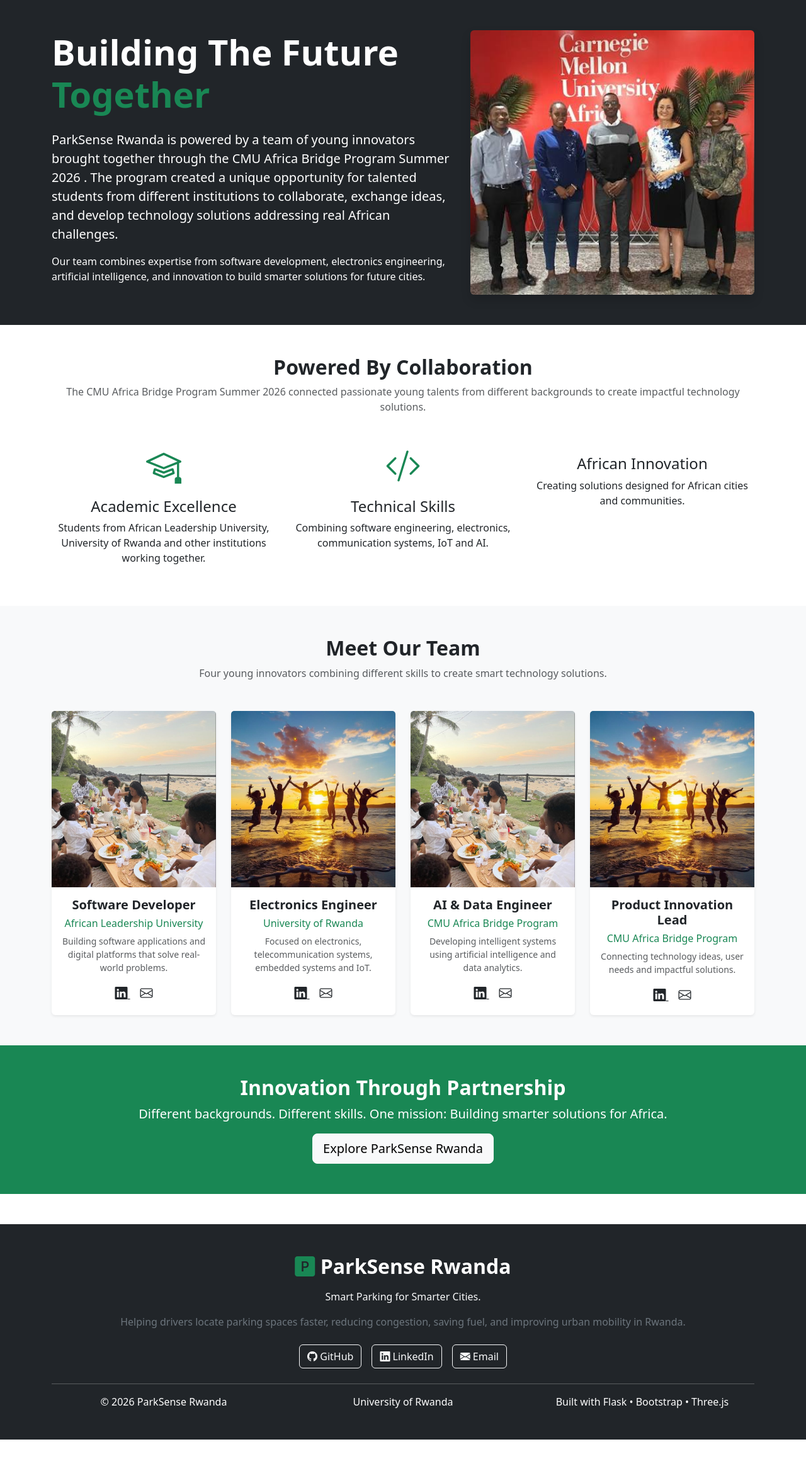
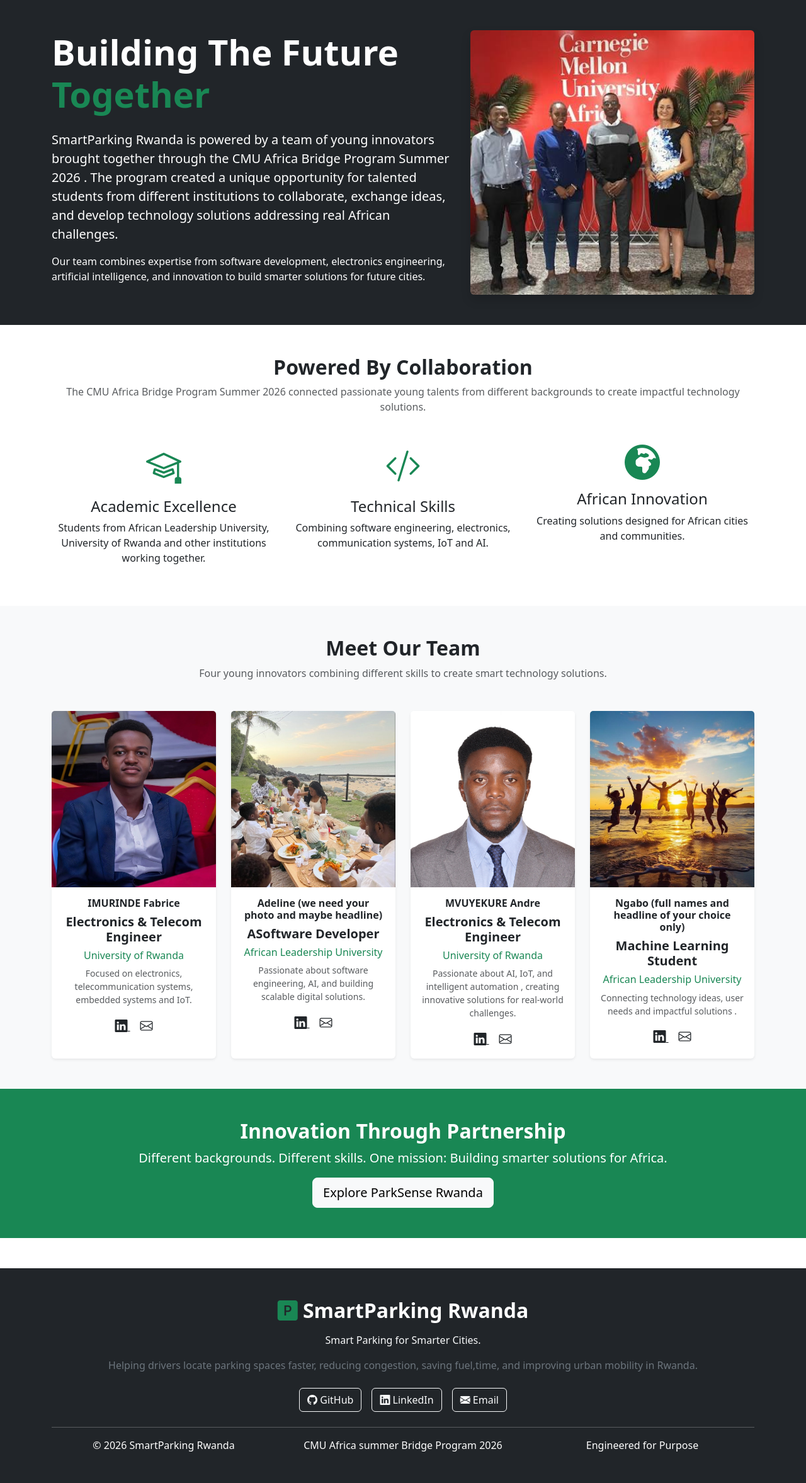
Before and after one commit to MVUYEKURE-Andre/SmartParking-smart-parking-system, a Flask app: page /team in a window 1280 px wide. Shown: the part 86-2441 px from the top of the page at 63% size. Before the commit the page ends 2372 px from the top, so only its background shows below. Run offline with Flask 3, Linux system fonts and the light colour scheme.

Commit message:
Update navigation and base template for SmartPark website

```diff
--- a/templates/base.html
+++ b/templates/base.html
@@ -6,7 +6,7 @@
     <meta charset="UTF-8">
     <meta name="viewport" content="width=device-width, initial-scale=1">
 
-    <title>ParkSense Rwanda</title>
+    <title>SmartParking Rwanda</title>
 
     <link rel="stylesheet"
           href="{{ url_for('static', filename='css/style.css') }}">
@@ -16,6 +16,8 @@
 
     <link rel="stylesheet"
           href="https://cdn.jsdelivr.net/npm/bootstrap-icons@1.13.1/font/bootstrap-icons.min.css">
+  <link rel="stylesheet"
+      href="https://cdnjs.cloudflare.com/ajax/libs/font-awesome/6.7.2/css/all.min.css">
 
 </head>
 
@@ -134,7 +136,7 @@
 
                 <i class="bi bi-p-square-fill text-success"></i>
 
-                ParkSense Rwanda
+                SmartParking Rwanda
 
             </h2>
 
@@ -148,7 +150,7 @@
 
                 Helping drivers locate parking spaces faster,
                 reducing congestion,
-                saving fuel,
+                saving fuel,time,
                 and improving urban mobility in Rwanda.
 
             </p>
@@ -157,7 +159,7 @@
 
         <div class="d-flex justify-content-center gap-3 flex-wrap my-4">
 
-            <a href="https://github.com/"
+            <a href="https://github.com/MVUYEKURE-Andre/SmartParking-smart-parking-system"
                target="_blank"
                class="btn btn-outline-light">
 
@@ -167,7 +169,7 @@
 
             </a>
 
-            <a href="https://linkedin.com/"
+            <a href="https://www.linkedin.com/in/andre-mvuyekure/"
                target="_blank"
                class="btn btn-outline-light">
 
@@ -196,19 +198,20 @@
 
                 © <span id="year"></span>
 
-                ParkSense Rwanda
+                SmartParking Rwanda
 
             </div>
 
             <div class="col-md-4">
 
-                University of Rwanda
+                CMU Africa summer Bridge Program 2026
 
             </div>
 
             <div class="col-md-4">
 
-                Built with Flask • Bootstrap • Three.js
+<!--                Built with Flask • Bootstrap • Three.js-->
+                Engineered for Purpose
 
             </div>
 
--- a/templates/team.html
+++ b/templates/team.html
@@ -29,7 +29,7 @@
 
                 <p class="lead mt-4">
 
-                    ParkSense Rwanda is powered by a team of young
+                    SmartParking Rwanda is powered by a team of young
                     innovators brought together through the
 
                     <strong>
@@ -55,8 +55,6 @@
 
 
             </div>
-
-
 
 
             <!-- IMAGE SIDE -->
@@ -85,10 +83,6 @@
 
 
 </section>
-
-
-
-
 
 
 <!-- ================= CMU PROGRAM IMPACT ================= -->
@@ -122,10 +116,7 @@
         </div>
 
 
-
-
         <div class="row text-center">
-
 
 
             <div class="col-md-4">
@@ -153,9 +144,6 @@
             </div>
 
 
-
-
-
             <div class="col-md-4">
 
 
@@ -181,15 +169,10 @@
             </div>
 
 
-
-
-
             <div class="col-md-4">
 
-
-<i class="bi bi-globe-africa display-4 text-success"></i>
-
-
+                <!--                <i class="bi bi-lightbulb display-4 text-success"></i>-->
+                <i class="fa-solid fa-earth-africa display-4 text-success"></i>
                 <h4 class="mt-3">
 
                     African Innovation
@@ -208,7 +191,6 @@
             </div>
 
 
-
         </div>
 
 
@@ -218,15 +200,7 @@
 </section>
 
 
-
-
-
-
-
-
-
 <!-- ================= TEAM MEMBERS ================= -->
-
 
 
 <section class="bg-light py-5">
@@ -256,16 +230,74 @@
         </div>
 
 
-
-
-
         <div class="row g-4">
 
 
+            <!-- ================= MEMBER 1 ================= -->
 
 
+            <div class="col-md-6 col-lg-3">
 
-<!-- ================= MEMBER 1 ================= -->
+
+                <div class="card shadow-sm border-0 h-100">
+
+
+                    <img src="{{ url_for('static',
+filename='images/ifab.jpeg') }}"
+                         class="card-img-top"
+                         style="
+height:280px;
+object-fit:cover;">
+
+
+                    <div class="card-body text-center">
+
+                        <h6 class="fw-bold"> IMURINDE Fabrice</h6>
+                        <h5 class="fw-bold">
+
+                            Electronics & Telecom Engineer
+
+                        </h5>
+
+
+                        <h6 class="text-success">
+
+                            University of Rwanda
+
+                        </h6>
+
+
+                        <p class="text-muted small">
+                            Focused on electronics, telecommunication systems,
+                            embedded systems and IoT.
+
+                        </p>
+
+
+                        <a href="#" class="text-dark me-3">
+
+                            <i class="bi bi-linkedin fs-5"></i>
+
+                        </a>
+
+
+                        <a href="#" class="text-dark">
+
+                            <i class="bi bi-envelope fs-5"></i>
+
+                        </a>
+
+
+                    </div>
+
+
+                </div>
+
+
+            </div>
+
+
+            <!-- ================= MEMBER 2 ================= -->
 
 
             <div class="col-md-6 col-lg-3">
@@ -282,13 +314,12 @@
 object-fit:cover;">
 
 
-
                     <div class="card-body text-center">
-
+                        <h6 class="fw-bold"> Adeline (we need your photo and maybe headline)</h6>
 
                         <h5 class="fw-bold">
 
-Software Developer
+                            ASoftware Developer
 
                         </h5>
 
@@ -302,12 +333,10 @@
 
                         <p class="text-muted small">
 
-Building software applications and
-digital platforms that solve real-world
-problems.
+                            Passionate about software engineering,
+                            AI, and building scalable digital solutions.
 
                         </p>
-
 
 
                         <a href="#" class="text-dark me-3">
@@ -324,7 +353,6 @@
                         </a>
 
 
-
                     </div>
 
 
@@ -334,15 +362,7 @@
             </div>
 
 
-
-
-
-
-
-
-
-<!-- ================= MEMBER 2 ================= -->
-
+            <!-- ================= MEMBER 3 ================= -->
 
 
             <div class="col-md-6 col-lg-3">
@@ -352,21 +372,20 @@
 
 
                     <img src="{{ url_for('static',
-filename='images/kumazi.jpg') }}"
+filename='images/Andre.jpeg') }}"
                          class="card-img-top"
                          style="
 height:280px;
 object-fit:cover;">
 
 
-
                     <div class="card-body text-center">
 
-
+                        <h6 class="fw-bold"> MVUYEKURE Andre</h6>
                         <h5 class="fw-bold">
 
-Electronics Engineer
-
+                            <!--                            ETE Student-->
+                            Electronics & Telecom Engineer
                         </h5>
 
 
@@ -379,12 +398,11 @@
 
                         <p class="text-muted small">
 
-Focused on electronics,
-telecommunication systems,
-embedded systems and IoT.
+                            Passionate about AI, IoT, and
+                            intelligent automation
+                            , creating innovative solutions for real-world challenges.
 
                         </p>
-
 
 
                         <a href="#" class="text-dark me-3">
@@ -401,7 +419,6 @@
                         </a>
 
 
-
                     </div>
 
 
@@ -409,89 +426,6 @@
 
 
             </div>
-
-
-
-
-
-
-
-
-
-<!-- ================= MEMBER 3 ================= -->
-
-
-<div class="col-md-6 col-lg-3">
-
-
-<div class="card shadow-sm border-0 h-100">
-
-
-<img src="{{ url_for('static',
-filename='images/dinner.jpg') }}"
-class="card-img-top"
-style="
-height:280px;
-object-fit:cover;">
-
-
-
-<div class="card-body text-center">
-
-
-<h5 class="fw-bold">
-
-AI & Data Engineer
-
-</h5>
-
-
-<h6 class="text-success">
-
-CMU Africa Bridge Program
-
-</h6>
-
-
-<p class="text-muted small">
-
-Developing intelligent systems
-using artificial intelligence
-and data analytics.
-
-</p>
-
-
-
-<a href="#" class="text-dark me-3">
-
-<i class="bi bi-linkedin fs-5"></i>
-
-</a>
-
-
-<a href="#" class="text-dark">
-
-<i class="bi bi-envelope fs-5"></i>
-
-</a>
-
-
-
-</div>
-
-
-</div>
-
-
-</div>
-
-
-
-
-
-
-
 
 
             <!-- ================= MEMBER 4 ================= -->
@@ -511,20 +445,20 @@
 object-fit:cover;">
 
 
-
                     <div class="card-body text-center">
 
+                        <h6 class="fw-bold">Ngabo (full names and headline of your choice only)</h6>
 
                         <h5 class="fw-bold">
 
-Product Innovation Lead
+                            Machine Learning Student
 
                         </h5>
 
 
                         <h6 class="text-success">
 
-CMU Africa Bridge Program
+                            African Leadership University
 
                         </h6>
 
@@ -533,10 +467,9 @@
 
                             Connecting technology ideas,
                             user needs and impactful
-solutions.
+                            solutions .
 
                         </p>
-
 
 
                         <a href="#" class="text-dark me-3">
@@ -553,7 +486,6 @@
                         </a>
 
 
-
                     </div>
 
 
@@ -561,9 +493,6 @@
 
 
             </div>
-
-
-
 
 
         </div>
@@ -575,15 +504,7 @@
 </section>
 
 
-
-
-
-
-
-
-
 <!-- ================= FINAL CTA ================= -->
-
 
 
 <section class="bg-success text-white py-5">
@@ -609,7 +530,6 @@
         </p>
 
 
-
         <a href="{{ url_for('home') }}"
            class="btn btn-light btn-lg">
 
@@ -618,13 +538,10 @@
         </a>
 
 
-
     </div>
 
 
 </section>
 
 
-
-
 {% endblock %}
```
Also changed, not shown: templates/home.html (+6 -6 lines), static/images/Andre.jpeg (added), static/images/ifab.jpeg (added). Lines whose indentation alone changed are shown as unchanged.
